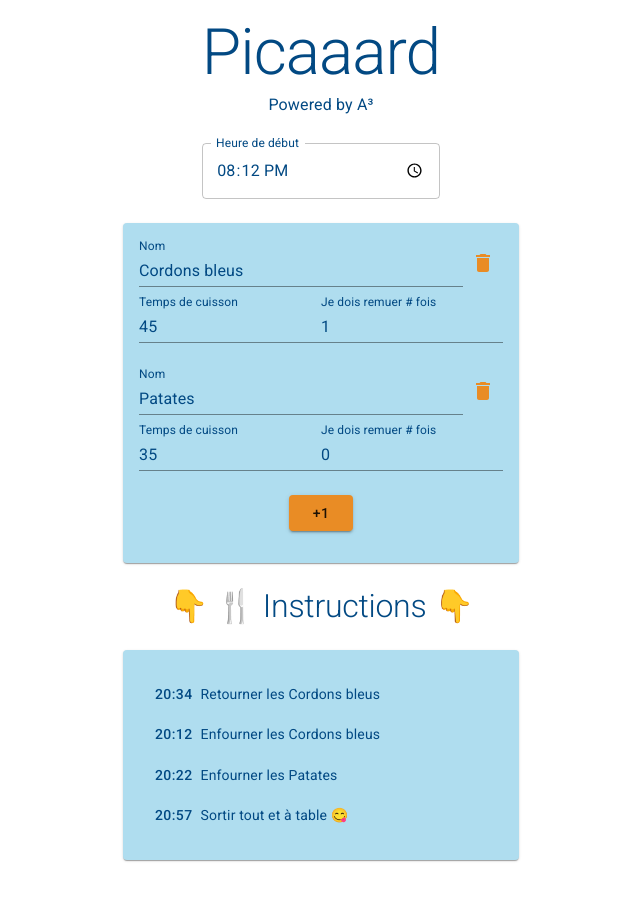
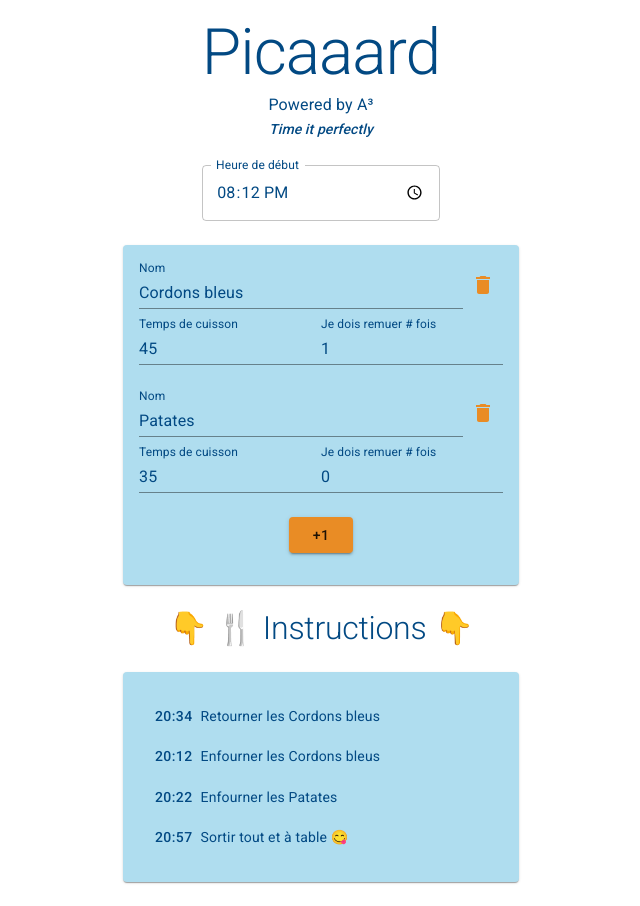
Before and after one commit to alexadrien/picard, a React (Create React App) app: page / in a window 1280 px wide. Shown: the whole page, without its empty margins (319-959 px from the left). Before the commit the page ends 884 px from the top, so only its background shows below. Built offline with nearby package versions, Linux system fonts and the light colour scheme; a web font is replaced by a local one.

Commit message:
Add subsubtitle

```diff
--- a/src/components/Header.tsx
+++ b/src/components/Header.tsx
@@ -16,6 +16,7 @@ const Header: FC = () => {
       >
         <Typography variant={"h1"}>Picaaard</Typography>
         <Typography variant={"subtitle1"}>Powered by A³</Typography>
+        <Typography variant={"subtitle2"}>Time it perfectly</Typography>
       </Box>
     </LineBox>
   );
--- a/src/theme.ts
+++ b/src/theme.ts
@@ -27,5 +27,8 @@ export const theme = createTheme({
     h2: {
       fontSize: "2rem",
     },
+    subtitle2: {
+      fontStyle: "italic",
+    },
   },
 });
```
